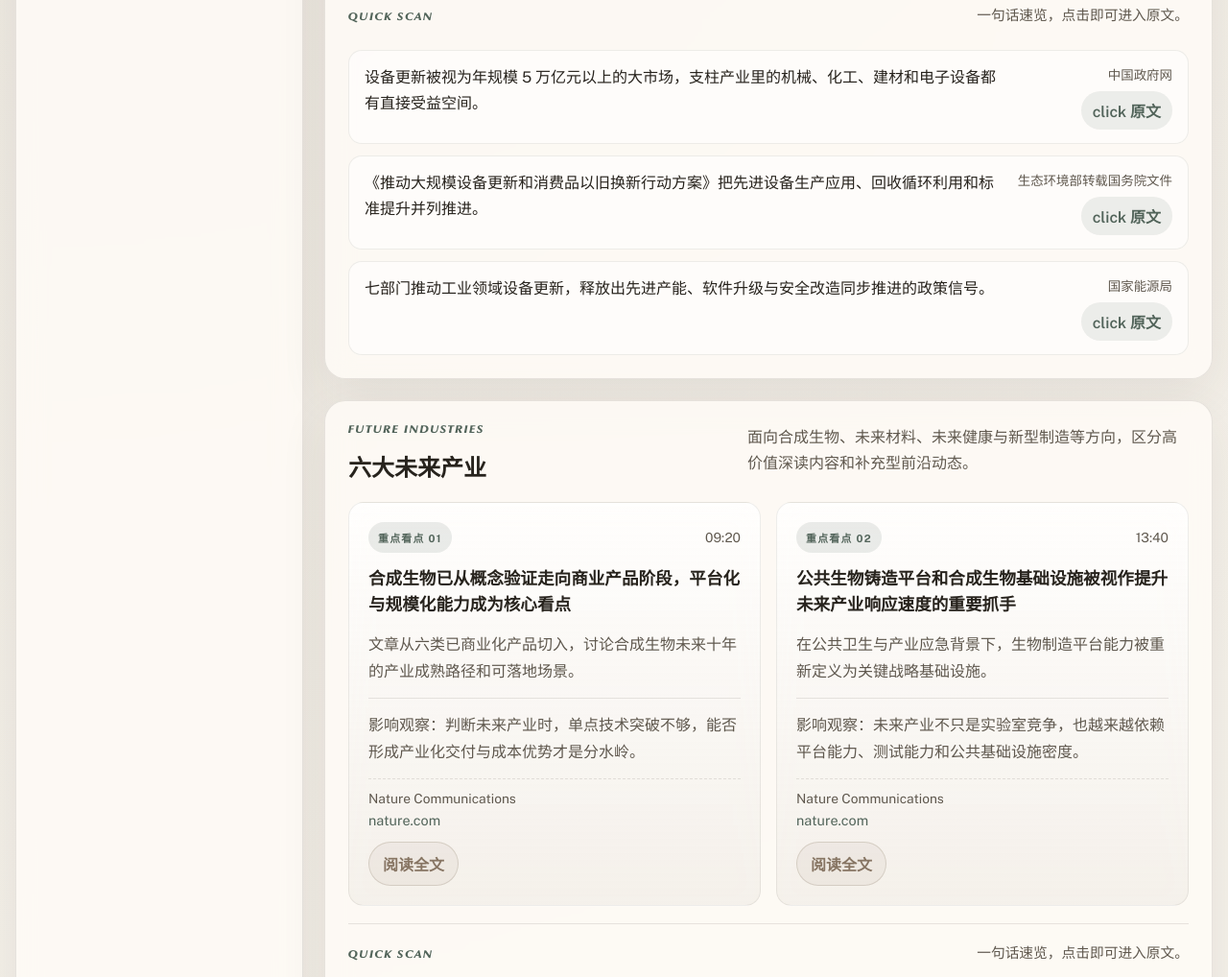
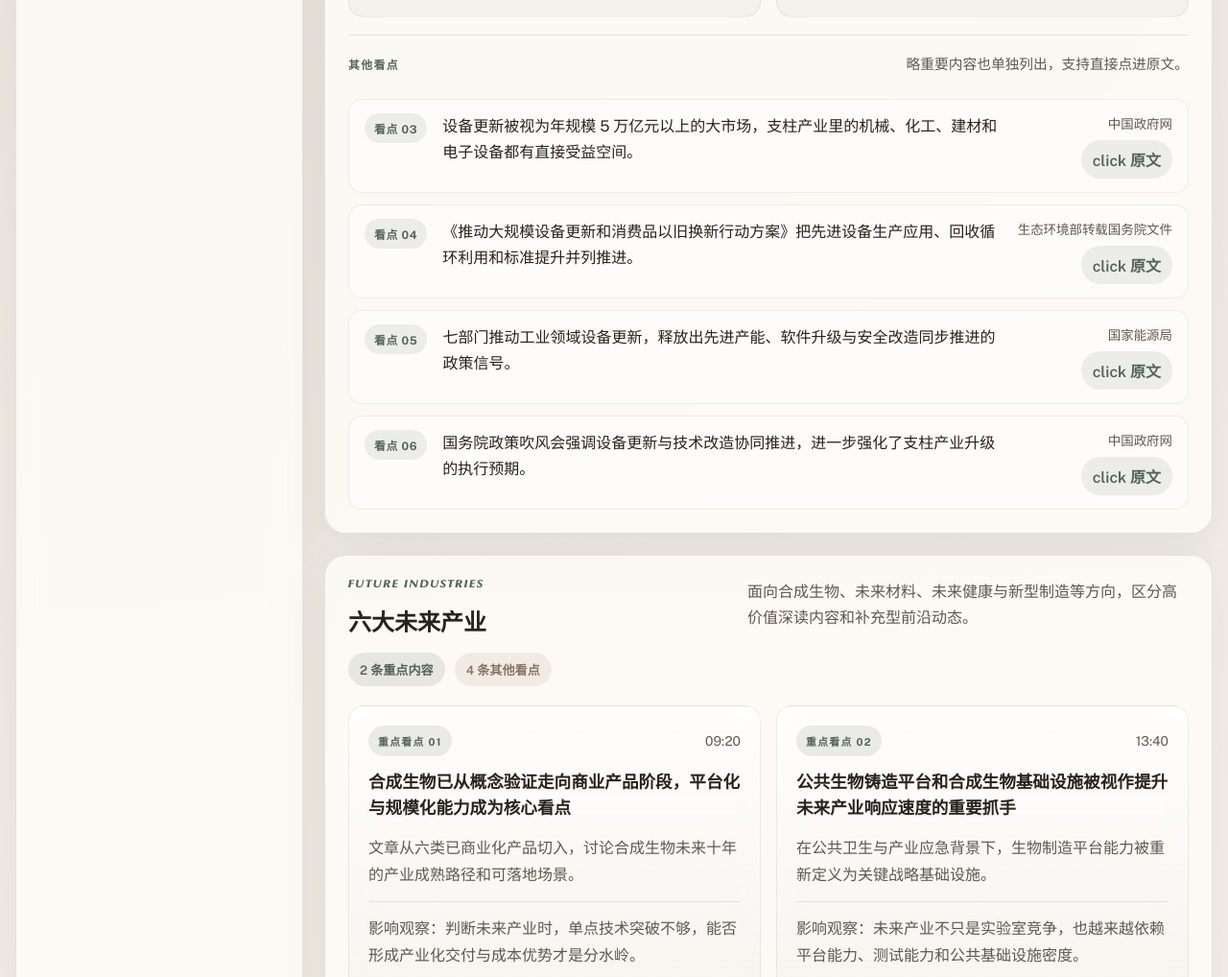
Before and after one commit to cake0524/daily-briefing, a plain HTML site: page index.html in a window 1280 px wide. Shown: the part 1107-2125 px from the top of the page at 96% size. Drawn offline with nearby package versions, Linux system fonts and the light colour scheme; a web font is replaced by a local one.

Commit message:
Make secondary items explicit in each section

```diff
--- a/app.js
+++ b/app.js
@@ -56,6 +56,10 @@ function renderSections() {
     sectionNode.querySelector(".section-tag").textContent = section.tag;
     sectionNode.querySelector(".topic-section__title").textContent = section.title;
     sectionNode.querySelector(".topic-section__description").textContent = section.description;
+    sectionNode.querySelector(".section-summary__chip--primary").textContent =
+      `${(section.featured || []).length} 条重点内容`;
+    sectionNode.querySelector(".section-summary__chip--secondary").textContent =
+      `${(section.briefs || []).length} 条其他看点`;
 
     const grid = sectionNode.querySelector(".cards-grid");
     (section.featured || []).forEach((item) => {
@@ -83,6 +87,9 @@ function renderSections() {
     const briefsList = sectionNode.querySelector(".briefs-list");
     (section.briefs || []).forEach((item) => {
       const brief = briefTemplate.content.firstElementChild.cloneNode(true);
+      brief.querySelector(".brief-item__badge").textContent = `看点 ${String(
+        (section.featured || []).length + briefsList.childElementCount + 1
+      ).padStart(2, "0")}`;
       brief.querySelector(".brief-item__text").textContent = item.text;
       brief.querySelector(".brief-item__source").textContent = item.source;
 
--- a/data/daily-brief.js
+++ b/data/daily-brief.js
@@ -58,6 +58,11 @@ window.dailyBrief = {
           text: "七部门推动工业领域设备更新，释放出先进产能、软件升级与安全改造同步推进的政策信号。",
           source: "国家能源局",
           url: "https://www.nea.gov.cn/2024-04/12/c_1310770982.htm"
+        },
+        {
+          text: "国务院政策吹风会强调设备更新与技术改造协同推进，进一步强化了支柱产业升级的执行预期。",
+          source: "中国政府网",
+          url: "https://www.gov.cn/zhengce/202404/content_6945788.htm"
         }
       ]
     },
@@ -101,6 +106,11 @@ window.dailyBrief = {
           text: "未来健康方向里，低成本、可部署的合成生物检测平台仍然值得长期跟踪。",
           source: "Nature Communications",
           url: "https://www.nature.com/articles/s41467-018-05864-4"
+        },
+        {
+          text: "未来产业竞争越来越依赖可复用平台而不是单一实验成果，基础设施能力的重要性在上升。",
+          source: "Nature Communications",
+          url: "https://www.nature.com/articles/s41467-022-28103-3"
         }
       ]
     },
@@ -144,6 +154,11 @@ window.dailyBrief = {
           text: "安全理事会制裁机制仍是国际局势变化传导到企业结算、贸易与合规层面的重要接口。",
           source: "UN Security Council",
           url: "https://main.un.org/securitycouncil/en/sanctions/information"
+        },
+        {
+          text: "供应链领导者正把地缘风险当作长期变量处理，区域分散和多源采购逐步变成标准动作。",
+          source: "McKinsey",
+          url: "https://www.mckinsey.com/capabilities/operations/our-insights/supply-chain-risk-survey-2024"
         }
       ]
     },
@@ -187,6 +202,11 @@ window.dailyBrief = {
           text: "让一线团队驱动 AI 采用，而非只靠高层推动，正在被视作更有效的推进方式。",
           source: "Harvard Business Review",
           url: "https://hbr.org/2024/04/your-teams-should-drive-ai-adoption-not-senior-leadership"
+        },
+        {
+          text: "企业真正需要的不是更多实验，而是把 AI 接到已有工作流与知识体系里形成稳定产出。",
+          source: "OpenAI",
+          url: "https://openai.com/index/gpt-5-new-era-of-work/"
         }
       ]
     },
@@ -230,6 +250,11 @@ window.dailyBrief = {
           text: "面向 AI 集群的硅基集成光子可编程阵列刚出现新的研究进展，值得持续关注。",
           source: "Light: Science & Applications",
           url: "https://www.nature.com/articles/s41377-026-02209-5"
+        },
+        {
+          text: "先进封装与异构集成正在把系统级设计拉回半导体竞争中心，封装能力的重要性持续提高。",
+          source: "Nature Electronics",
+          url: "https://www.nature.com/articles/s41928-024-01175-3"
         }
       ]
     },
@@ -273,6 +298,11 @@ window.dailyBrief = {
           text: "围绕制裁如何运作的公开解读，有助于快速理解国际法工具如何传导到现实政策执行。",
           source: "United Nations",
           url: "https://www.un.org/ar/node/238958"
+        },
+        {
+          text: "数字贸易规则建设正在从原则讨论走向能力建设和实务培训，企业端的适配需求会越来越强。",
+          source: "WTO",
+          url: "https://www.wto.org/english/news_e/news24_e/tra_11apr24_e.htm"
         }
       ]
     },
@@ -316,6 +346,11 @@ window.dailyBrief = {
           text: "AI 采用停滞的根源常常在组织协同而非工具本身，这一点对商业分析和管理决策非常关键。",
           source: "Harvard Business Review",
           url: "https://hbr.org/2026/02/why-ai-adoption-stalls-according-to-industry-data"
+        },
+        {
+          text: "把韧性分析嵌入运营计划和预测流程，正在成为商业分析从洞察走向决策的关键一步。",
+          source: "McKinsey",
+          url: "https://www.mckinsey.com/capabilities/operations/our-insights/a-more-resilient-supply-chain-from-optimized-operations-planning"
         }
       ]
     }
--- a/index.html
+++ b/index.html
@@ -64,7 +64,7 @@
                 <h2>面向日更的资讯首页</h2>
               </div>
               <p class="intro-note">
-                每个栏目固定展示 2 条重点深读，并补充多条一句话速览与原文跳转，方便快速浏览后直接进入文章。
+                每个栏目固定展示 2 条重点内容与多条其他看点，所有内容都带独立原文跳转入口。
               </p>
             </div>
           </section>
@@ -95,11 +95,15 @@
           </div>
           <p class="topic-section__description"></p>
         </div>
+        <div class="section-summary">
+          <span class="section-summary__chip section-summary__chip--primary"></span>
+          <span class="section-summary__chip section-summary__chip--secondary"></span>
+        </div>
         <div class="cards-grid"></div>
         <div class="briefs-block">
           <div class="briefs-block__header">
-            <p class="panel__eyebrow">Quick Scan</p>
-            <p class="briefs-block__note">一句话速览，点击即可进入原文。</p>
+            <p class="panel__eyebrow">其他看点</p>
+            <p class="briefs-block__note">略重要内容也单独列出，支持直接点进原文。</p>
           </div>
           <div class="briefs-list"></div>
         </div>
@@ -129,7 +133,10 @@
 
     <template id="brief-template">
       <article class="brief-item">
-        <p class="brief-item__text"></p>
+        <span class="brief-item__badge"></span>
+        <div class="brief-item__body">
+          <p class="brief-item__text"></p>
+        </div>
         <div class="brief-item__meta">
           <span class="brief-item__source"></span>
           <a class="brief-item__link" target="_blank" rel="noreferrer">click 原文</a>
--- a/styles.css
+++ b/styles.css
@@ -271,6 +271,32 @@ body::before {
   margin-top: 20px;
 }
 
+.section-summary {
+  display: flex;
+  gap: 10px;
+  flex-wrap: wrap;
+  margin-top: 16px;
+}
+
+.section-summary__chip {
+  display: inline-flex;
+  align-items: center;
+  padding: 8px 12px;
+  border-radius: 999px;
+  font-size: 0.82rem;
+  font-weight: 600;
+}
+
+.section-summary__chip--primary {
+  background: rgba(82, 100, 90, 0.12);
+  color: var(--accent);
+}
+
+.section-summary__chip--secondary {
+  background: rgba(135, 117, 99, 0.1);
+  color: var(--warm);
+}
+
 .briefs-block {
   margin-top: 18px;
   padding-top: 18px;
@@ -297,8 +323,8 @@ body::before {
 }
 
 .brief-item {
-  display: flex;
-  justify-content: space-between;
+  display: grid;
+  grid-template-columns: auto minmax(0, 1fr) auto;
   gap: 16px;
   align-items: start;
   padding: 14px 16px;
@@ -307,9 +333,25 @@ body::before {
   background: rgba(255, 255, 255, 0.52);
 }
 
+.brief-item__badge {
+  display: inline-flex;
+  align-items: center;
+  padding: 7px 10px;
+  border-radius: 999px;
+  background: rgba(82, 100, 90, 0.1);
+  color: var(--accent);
+  font-size: 0.74rem;
+  font-weight: 700;
+  letter-spacing: 0.06em;
+  text-transform: uppercase;
+}
+
+.brief-item__body {
+  min-width: 0;
+}
+
 .brief-item__text {
   margin: 0;
-  flex: 1;
   color: var(--text);
   line-height: 1.7;
 }
@@ -509,6 +551,10 @@ body::before {
     align-items: start;
   }
 
+  .brief-item {
+    grid-template-columns: 1fr;
+  }
+
   .brief-item__meta {
     min-width: 0;
     justify-items: start;
```
